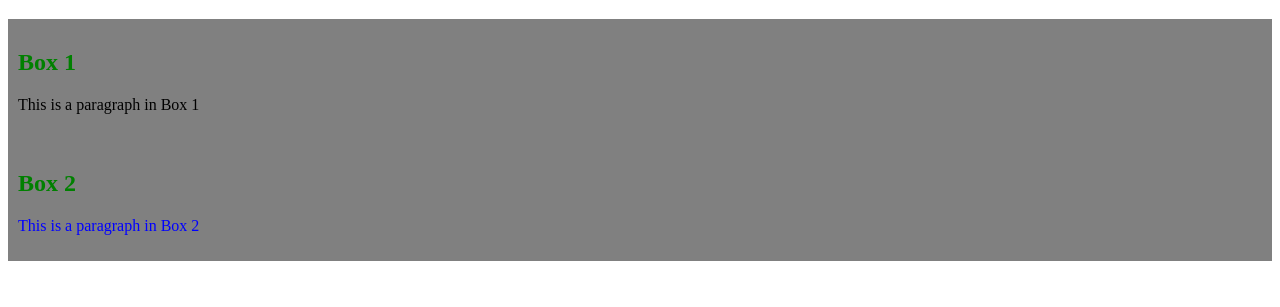
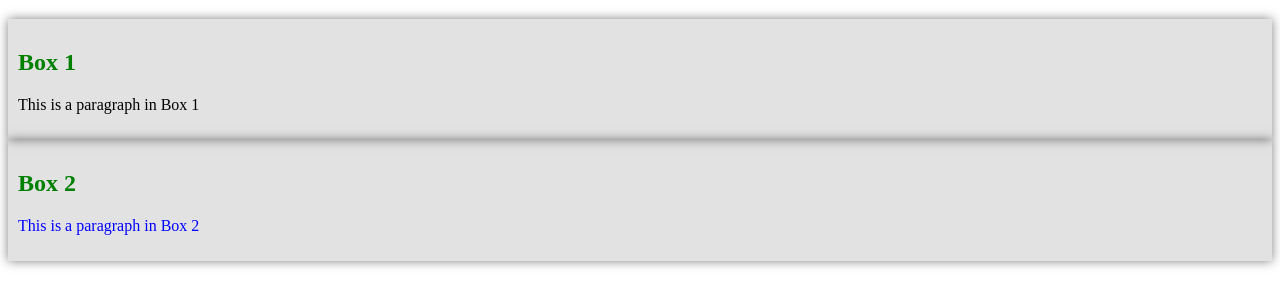
Before and after one commit to minaph/IAMAS2026-web-learn, a plain HTML site: page css-training.html in a window 1280 px wide. Shown: the part 61-368 px from the top of the page. Drawn offline with Linux system fonts and the light colour scheme.

Commit message:
boxのcollarの透明度を変更と影を追加しました。

```diff
--- a/css-training.css
+++ b/css-training.css
@@ -11,6 +11,7 @@ h2 {
 }
 
 .box{
-    background-color: gray;
+    background-color: rgba(128, 128, 128, 0.226);
+    box-shadow: 0 0 10px 0 rgba(0, 0, 0, 0.5);
     padding: 10px;
 }
```
